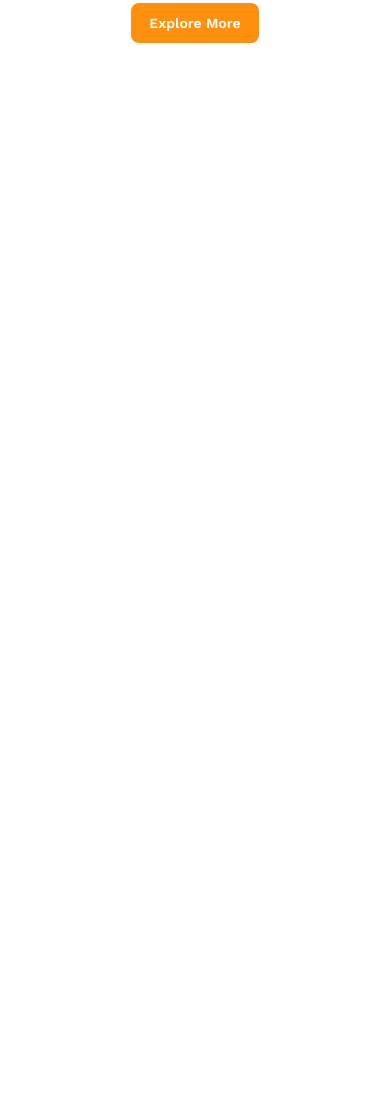
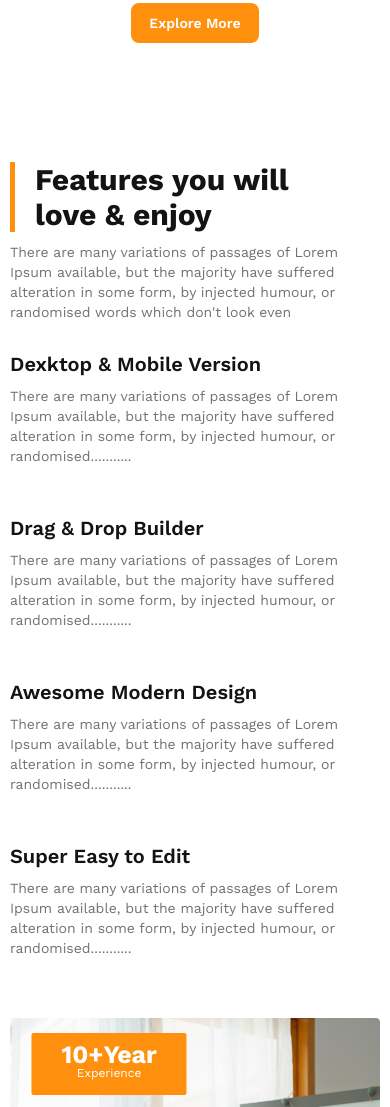
Before and after one commit to tanvirsiraj/g3-architects, a plain HTML site: page index.html in a window 390 px wide. Shown: the part 2417-3524 px from the top of the page. Before the commit the page ends 2579 px from the top, so only its background shows below. Drawn offline with nearby package versions, Linux system fonts and the light colour scheme.

Commit message:
all feature section added

```diff
--- a/index.html
+++ b/index.html
@@ -68,6 +68,56 @@
                 <a href="#" class="primary-btn">Explore More</a>
             </div>
         </section>
+        <!-- all feature section  -->
+        <section class="all-feature-section wrapper">
+            <div class="all-feature-content">
+                <h2 class="section-title">
+                    Features you will
+                    <br> love & enjoy
+                </h2>
+                <p class="description">There are many variations of passages of Lorem Ipsum available, but the majority
+                    have suffered alteration in some form, by injected humour, or randomised words which don't look even
+                </p>
+                <div class="feature-box">
+                    <h3 class="feature-title">
+                        Dexktop & Mobile Version
+                    </h3>
+                    <p class="description">There are many variations of passages of Lorem Ipsum available, but the
+                        majority have suffered alteration in some form, by injected humour, or randomised...........
+                    </p>
+                </div>
+                <div class="feature-box">
+                    <h3 class="feature-title">
+                        Drag & Drop Builder
+                    </h3>
+                    <p class="description">There are many variations of passages of Lorem Ipsum available, but the
+                        majority have suffered alteration in some form, by injected humour, or randomised...........
+                    </p>
+                </div>
+                <div class="feature-box">
+                    <h3 class="feature-title">
+                        Awesome Modern Design
+                    </h3>
+                    <p class="description">There are many variations of passages of Lorem Ipsum available, but the
+                        majority have suffered alteration in some form, by injected humour, or randomised...........
+                    </p>
+                </div>
+                <div class="feature-box">
+                    <h3 class="feature-title">
+                        Super Easy to Edit
+                    </h3>
+                    <p class="description">There are many variations of passages of Lorem Ipsum available, but the
+                        majority have suffered alteration in some form, by injected humour, or randomised...........
+                    </p>
+                </div>
+            </div>
+            <div class="all-feature-img">
+                <img src="./images/architect.png" alt="">
+                <span class="experience">
+                    10+Year <br> <span>Experience</span>
+                </span>
+            </div>
+        </section>
     </main>
     <footer>
 
--- a/style.css
+++ b/style.css
@@ -146,6 +146,70 @@ header {
     max-width: 537px;
 }
 
+/*---------------------------------
+    all feature section styles
+------------------------------------*/
+.all-feature-section {
+    display: flex;
+    align-items: flex-start;
+    gap: 50px;
+}
+
+.all-feature-content,
+.all-feature-section .all-feature-img {
+    flex: 1;
+}
+
+
+.all-feature-content .section-title {
+    border-left: 5px solid var(--primary-color);
+    padding-left: 20px;
+}
+
+.all-feature-content .description {
+    margin-bottom: 30px;
+    max-width: 514px;
+}
+
+.all-feature-img {
+    position: relative;
+}
+
+.experience {
+    position: absolute;
+    bottom: -50px;
+    left: -50px;
+    display: inline-block;
+    color: var(--light-color);
+    background: var(--primary-color);
+    font-weight: 700;
+    font-size: 50px;
+    line-height: 30px;
+    border-radius: 8px;
+    padding: 30px 35px;
+    text-align: center;
+}
+
+.experience span {
+    font-weight: 500;
+    font-size: 20px;
+}
+
+.feature-box {
+    margin-bottom: 50px;
+}
+
+.feature-title {
+    font-weight: 600;
+    font-size: 20px;
+    color: var(--dark-color);
+}
+
+.feature-box .description {
+    margin-top: 10px;
+    margin-bottom: 0px;
+}
+
 /* -------------------
     Media Queries
 ----------------------*/
@@ -155,6 +219,11 @@ header {
     /* ---------------------
     common utilities
 -------------------------*/
+    .section-title {
+        font-size: 30px;
+        line-height: 35px;
+    }
+
     .description {
         font-size: 14px;
         line-height: 20px;
@@ -245,6 +314,34 @@ header {
         max-width: 350px;
     }
 
+    /*-----------------------------------------
+    all feature section styles for mobile
+-------------------------------------------*/
+    .all-feature-section {
+        flex-direction: column;
+        gap: 10px;
+    }
+
+    .all-feature-img {
+        text-align: center;
+    }
+
+    .experience {
+        position: absolute;
+        left: 10%;
+        bottom: 85%;
+        transform: translateX(-10%);
+        font-size: 25px;
+        line-height: 14px;
+        border-radius: 2px;
+        padding: 15px 30px;
+        text-align: center;
+    }
+
+    .experience span {
+        font-weight: 400;
+        font-size: 12px;
+    }
 }
 
 /* Tablet Devices  */
@@ -289,4 +386,40 @@ header {
     .feature-list-content .description {
         max-width: 600px;
     }
+
+    /*-----------------------------------------
+    all feature section styles for tablet
+-------------------------------------------*/
+    .all-feature-section {
+        flex-direction: column;
+        gap: 10px;
+    }
+
+    .all-feature-content .description,
+    .feature-box .description {
+        max-width: 800px;
+    }
+
+    .all-feature-img {
+        align-self: center;
+    }
+
+    .experience {
+        position: absolute;
+        left: 10%;
+        bottom: 85%;
+        transform: translateX(-10%);
+        color: var(--light-color);
+        background: var(--primary-color);
+        font-size: 30px;
+        line-height: 18px;
+        border-radius: 3px;
+        padding: 15px 30px;
+        text-align: center;
+    }
+
+    .experience span {
+        font-weight: 400;
+        font-size: 14px;
+    }
 }
```
